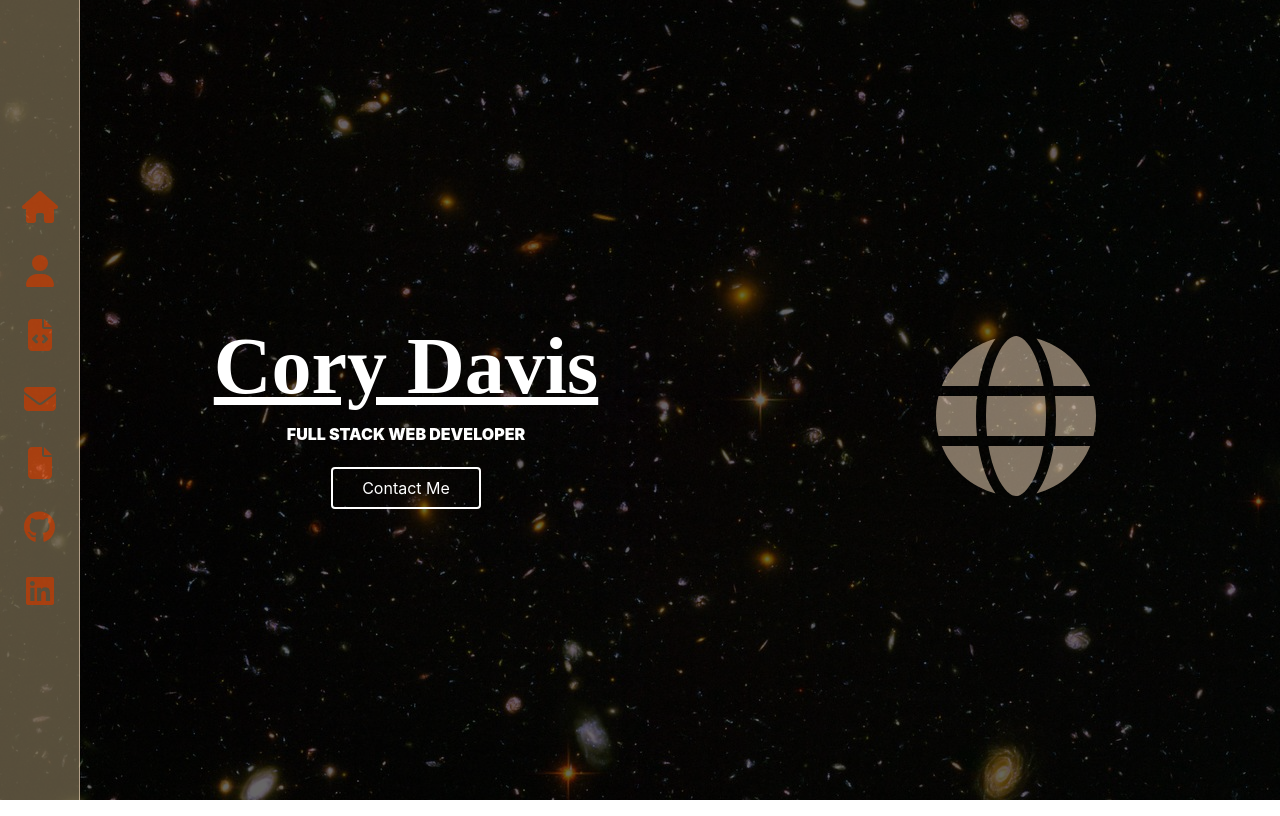
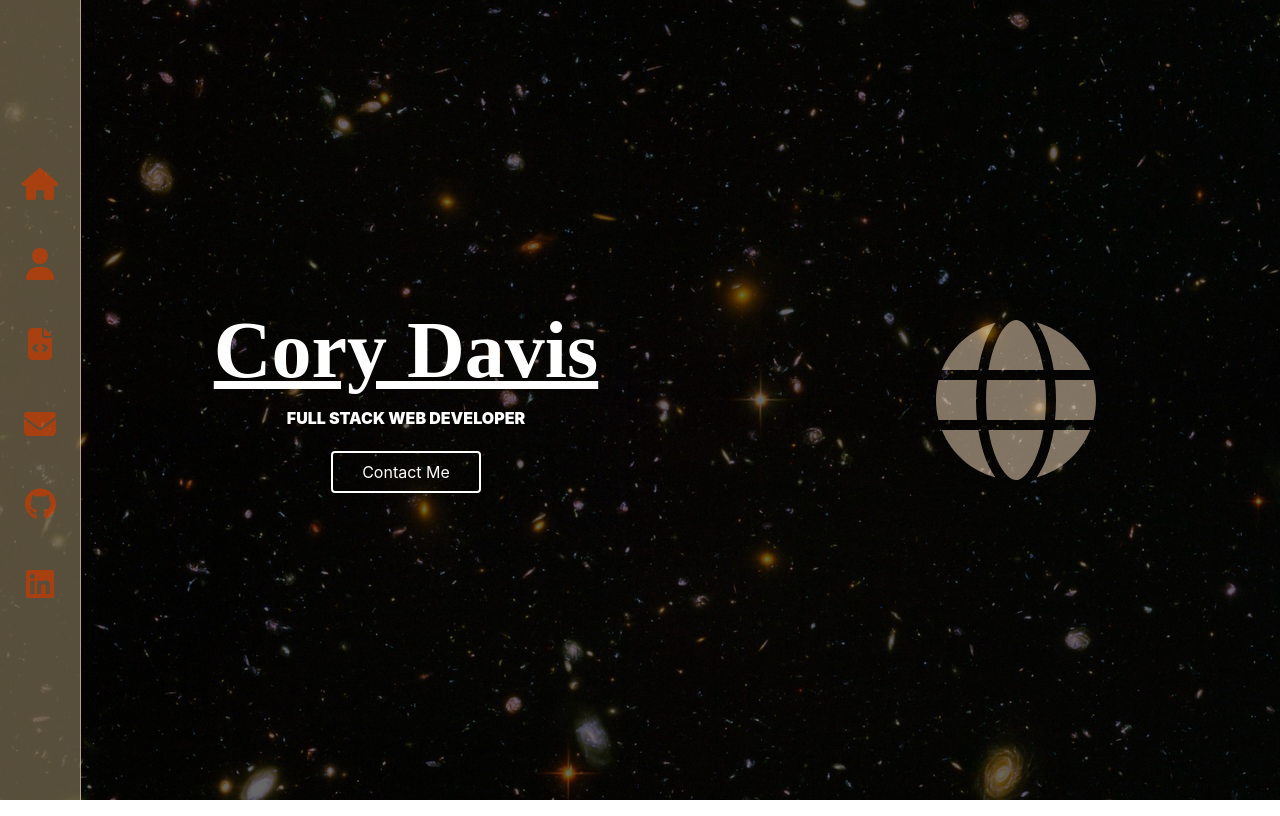
Before and after one commit to cmd0160/react_portfolio, a React (Create React App) app: page / in a window 1280 px wide. Built offline with nearby package versions, Linux system fonts and the light colour scheme; a web font is replaced by a local one.

Commit message:
fixed positioning errors in side nav

```diff
--- a/src/App.css
+++ b/src/App.css
@@ -13,7 +13,6 @@
 
 /* making sure that navbar doesn't overlap main content */
 main {
-  padding: 1rem;
   background: linear-gradient(rgba(0, 0, 0, 0.6), rgba(0, 0, 0, 0.6)), url('../src/assets/images/Hubble.jpeg') no-repeat center center/cover;
   height: 100vh;
 }
--- a/src/components/Nav/Nav.css
+++ b/src/components/Nav/Nav.css
@@ -1,30 +1,34 @@
+
+
 .navbar {
-    width: 5rem;
+    margin: 0;
+    padding: 0;
+    text-align: center;
     background-color: #7d7054;
     opacity: 0.7;
-    height: 100vh;
     position: fixed;
-    display: flex;
-    justify-content: center;
     z-index: 10;
     border-right: 1px solid bisque;
 }
 
-.navbar ul li {
-    height: 4rem;
+.navbar ul {
+    height: 100vh;
+    width: 5rem;
     display: flex;
     flex-direction: column;
     justify-content: center;
-    align-items: center;
-    text-decoration: none;
-    color: white;
-
 }
 
 
+.navbar ul li {
+    height: 5rem;
+    text-decoration: none;
+    color: white;
+}
+
 .navbar i {
     color: #ee5b18;
-    transition: all 0.3s ease-out;
+    /* transition: all 0.3s ease-out; */
 
 }
 
@@ -35,7 +39,6 @@
 }
 
 .navbar i:hover:after {
-    display: none;
 }
 
 
--- a/src/components/Nav/index.js
+++ b/src/components/Nav/index.js
@@ -7,7 +7,6 @@ import {
   faUser,
   faFileCode,
   faEnvelope,
-  faFile,
 } from "@fortawesome/free-solid-svg-icons";
 import { faLinkedin, faGithub } from "@fortawesome/free-brands-svg-icons";
 
@@ -15,7 +14,6 @@ const home = <FontAwesomeIcon icon={faHouse} size="2x" />;
 const about = <FontAwesomeIcon icon={faUser} size="2x" />;
 const projects = <FontAwesomeIcon icon={faFileCode} size="2x" />;
 const contact = <FontAwesomeIcon icon={faEnvelope} size="2x" />;
-const resume = <FontAwesomeIcon icon={faFile} size="2x" />;
 const github = <FontAwesomeIcon icon={faGithub} size="2x" />;
 const linkedin = <FontAwesomeIcon icon={faLinkedin} size="2x" />;
 
@@ -43,11 +41,6 @@ const Nav = () => {
               <i className="contact nav-link">{contact}</i>
             </NavLink>
           </li>
-        <li className="nav-item">
-          <NavLink to="/resume">
-            <i className="resume nav-link">{resume}</i>
-          </NavLink>
-        </li>
           <li className="nav-item-2">
             <a href="https://github.com/cmd0160" className="github nav-link">
               {github}
```
Lines whose indentation alone changed are shown as unchanged.
